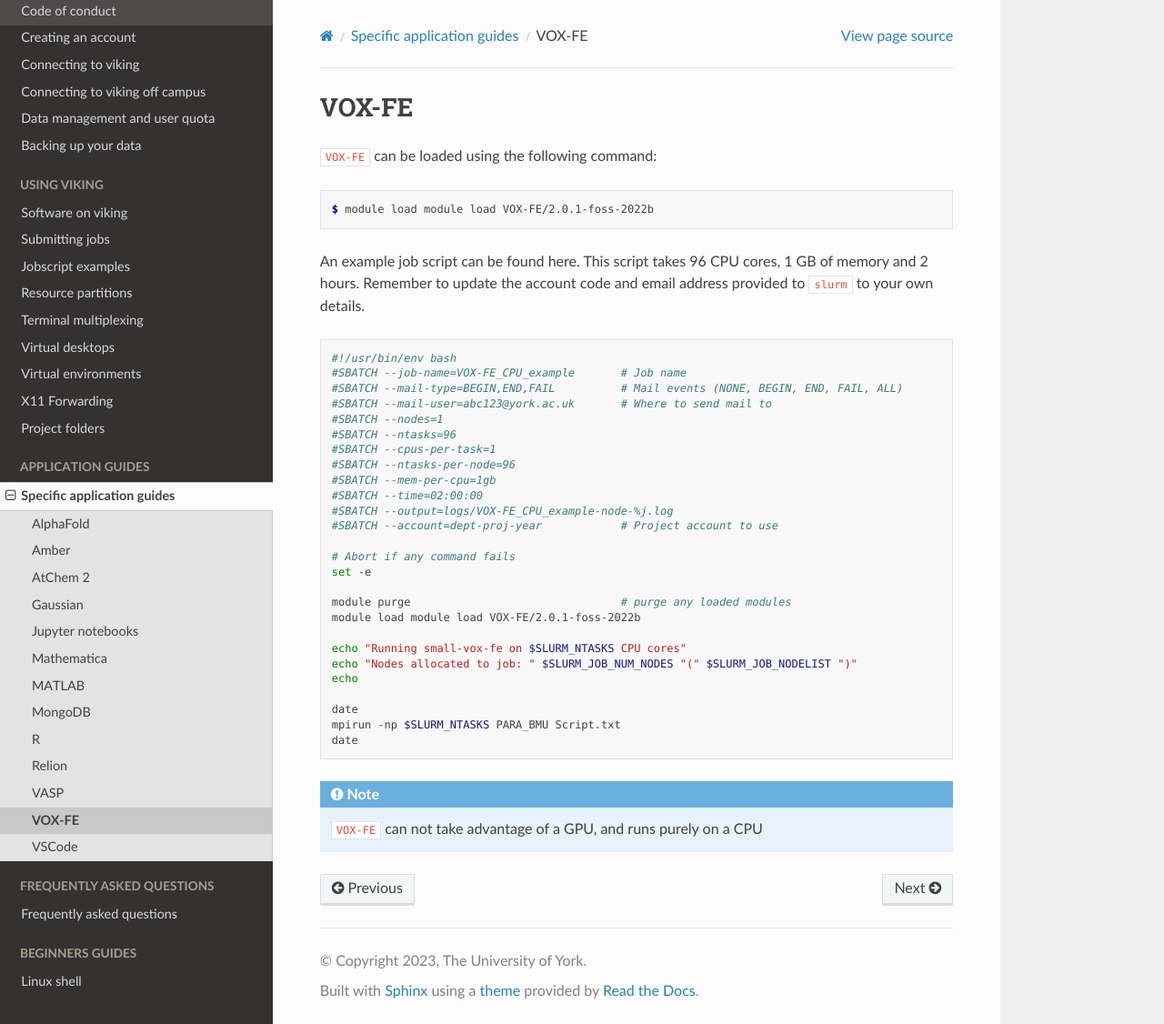
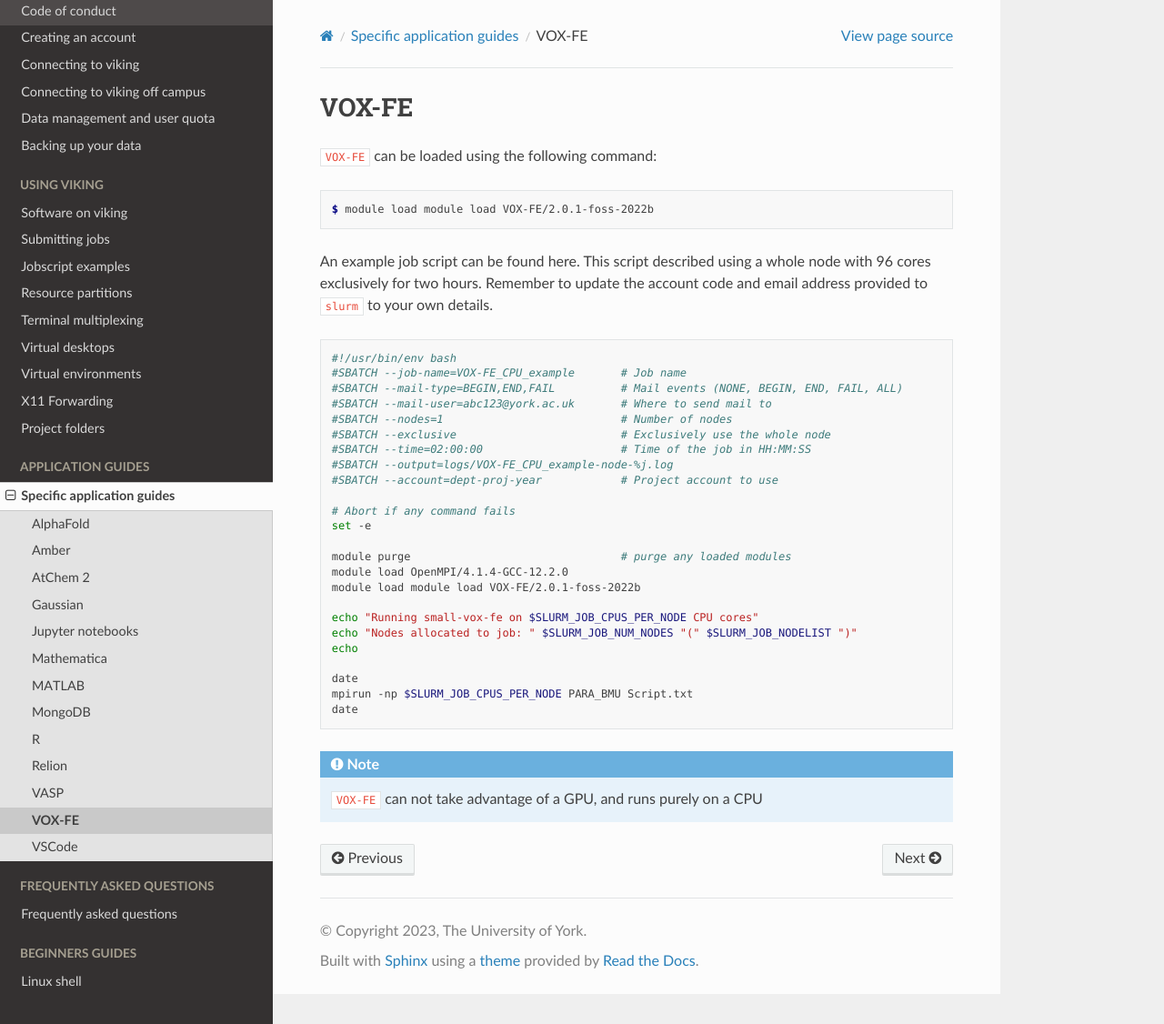
Before and after one commit to university-of-york/research-it-documentation, a Sphinx documentation site: the page built from docs/source/applications/voxfe.rst, in a window 1280 px wide and 1126 px high. Shown: the whole window at 91% size. Built offline with Sphinx 7.4.7 and the Read the Docs theme 2.0.0, drawn with Linux system fonts in a browser that asks for light colours.

Commit message:
update vox-fe jobscript

```diff
--- a/docs/source/applications/voxfe.rst
+++ b/docs/source/applications/voxfe.rst
@@ -8,7 +8,7 @@ VOX-FE
     $ module load module load {MOD_VOXFE}
 
 
-An example job script can be found here. This script takes 96 CPU cores, 1 GB of memory and 2 hours. Remember to update the account code and email address provided to ``slurm`` to your own details.
+An example job script can be found here. This script described using a whole node with 96 cores exclusively for two hours. Remember to update the account code and email address provided to ``slurm`` to your own details.
 
 .. code-block:: bash
 
@@ -16,12 +16,9 @@ An example job script can be found here. This script takes 96 CPU cores, 1 GB of
     #SBATCH --job-name=VOX-FE_CPU_example       # Job name
     #SBATCH --mail-type=BEGIN,END,FAIL          # Mail events (NONE, BEGIN, END, FAIL, ALL)
     #SBATCH --mail-user=abc123@york.ac.uk       # Where to send mail to
-    #SBATCH --nodes=1
-    #SBATCH --ntasks=96
-    #SBATCH --cpus-per-task=1
-    #SBATCH --ntasks-per-node=96
-    #SBATCH --mem-per-cpu=1gb
-    #SBATCH --time=02:00:00
+    #SBATCH --nodes=1                           # Number of nodes
+    #SBATCH --exclusive                         # Exclusively use the whole node
+    #SBATCH --time=02:00:00                     # Time of the job in HH:MM:SS
     #SBATCH --output=logs/VOX-FE_CPU_example-node-%j.log
     #SBATCH --account=dept-proj-year            # Project account to use
 
@@ -29,14 +26,15 @@ An example job script can be found here. This script takes 96 CPU cores, 1 GB of
     set -e
 
     module purge                                # purge any loaded modules
+    module load OpenMPI/4.1.4-GCC-12.2.0
     module load module load {MOD_VOXFE}
 
-    echo "Running small-vox-fe on $SLURM_NTASKS CPU cores"
+    echo "Running small-vox-fe on $SLURM_JOB_CPUS_PER_NODE CPU cores"
     echo "Nodes allocated to job: " $SLURM_JOB_NUM_NODES "(" $SLURM_JOB_NODELIST ")"
     echo
 
     date
-    mpirun -np $SLURM_NTASKS PARA_BMU Script.txt
+    mpirun -np $SLURM_JOB_CPUS_PER_NODE PARA_BMU Script.txt
     date
 
 .. note::
--- a/docs/source/replacements.py
+++ b/docs/source/replacements.py
@@ -28,7 +28,7 @@ variable_replacements = {
     "{MOD_GAUSSIAN}": "Gaussian/G16a03",
     "{MOD_MATLAB}": "MATLAB/2023b",
     "{MOD_MONGODB}": "MongoDB/4.2.3",
-    "{MOD_VOXFE}": "VOX-FE/2.0.1-foss-2022b",
+    "{MOD_VOXFE}": "VOX-FE/2.0.1-foss-2022b",  # need to update the OpenMPI on same page
     "{MOD_RELION}": "RELION/4.0.1-foss-2021a",
     "{MOD_ALPHAFOLD_CPU}": "AlphaFold/2.3.1-foss-2022a",
     "{MOD_ALPHAFOLD_GPU}": "AlphaFold/2.3.1-foss-2022a-CUDA-11.7.0",
```
